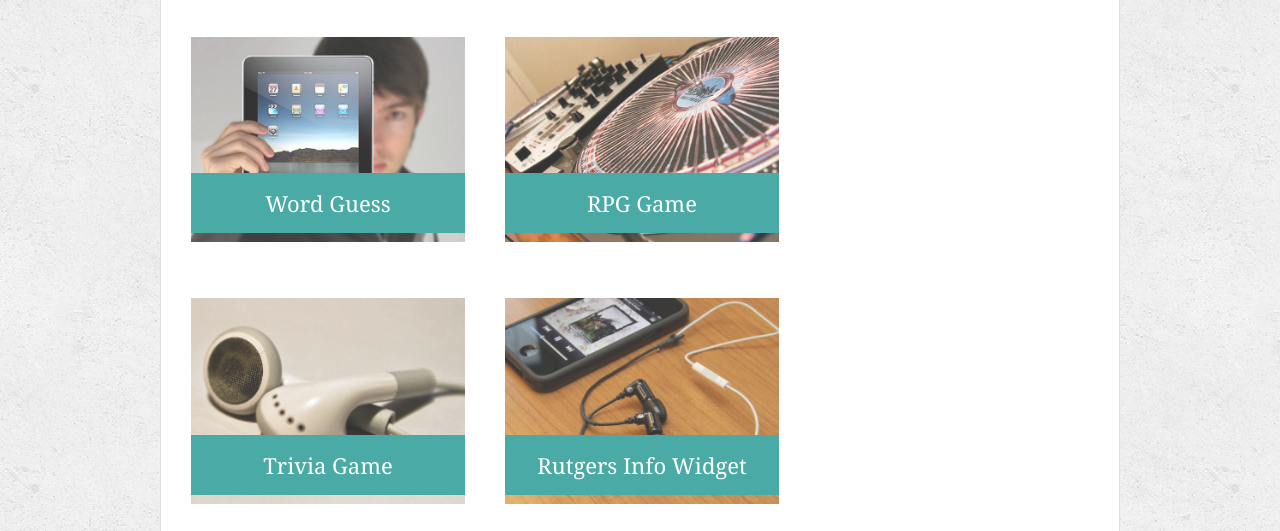
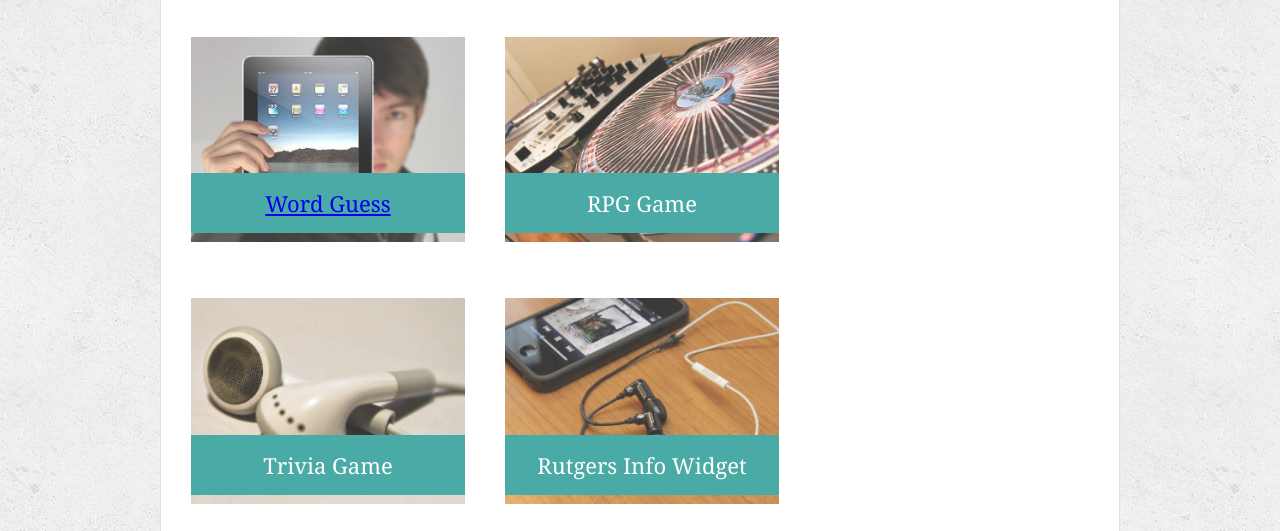
Before and after one commit to msheffield/Responsive-Portfolio, a plain HTML site: page portfolio.html in a window 1280 px wide. Shown: the part 269-800 px from the top of the page. Drawn offline with Linux system fonts and the light colour scheme.

Commit message:
Added word guess link, not pretty I'll be honest

```diff
--- a/portfolio.html
+++ b/portfolio.html
@@ -29,7 +29,7 @@
       <div class="work">
         <img src="assets/images/technics-q-c-640-480-1.jpg" alt="Word Guess">
 
-        <h3>Word Guess</h3>
+        <h3><a href="https://msheffield.github.io/Word-Guess/" target="_type">Word Guess</a></h3>
       </div>
       <div class="work">
         <img src="assets/images/technics-q-c-640-480-2.jpg" alt="RPG Game">
```
